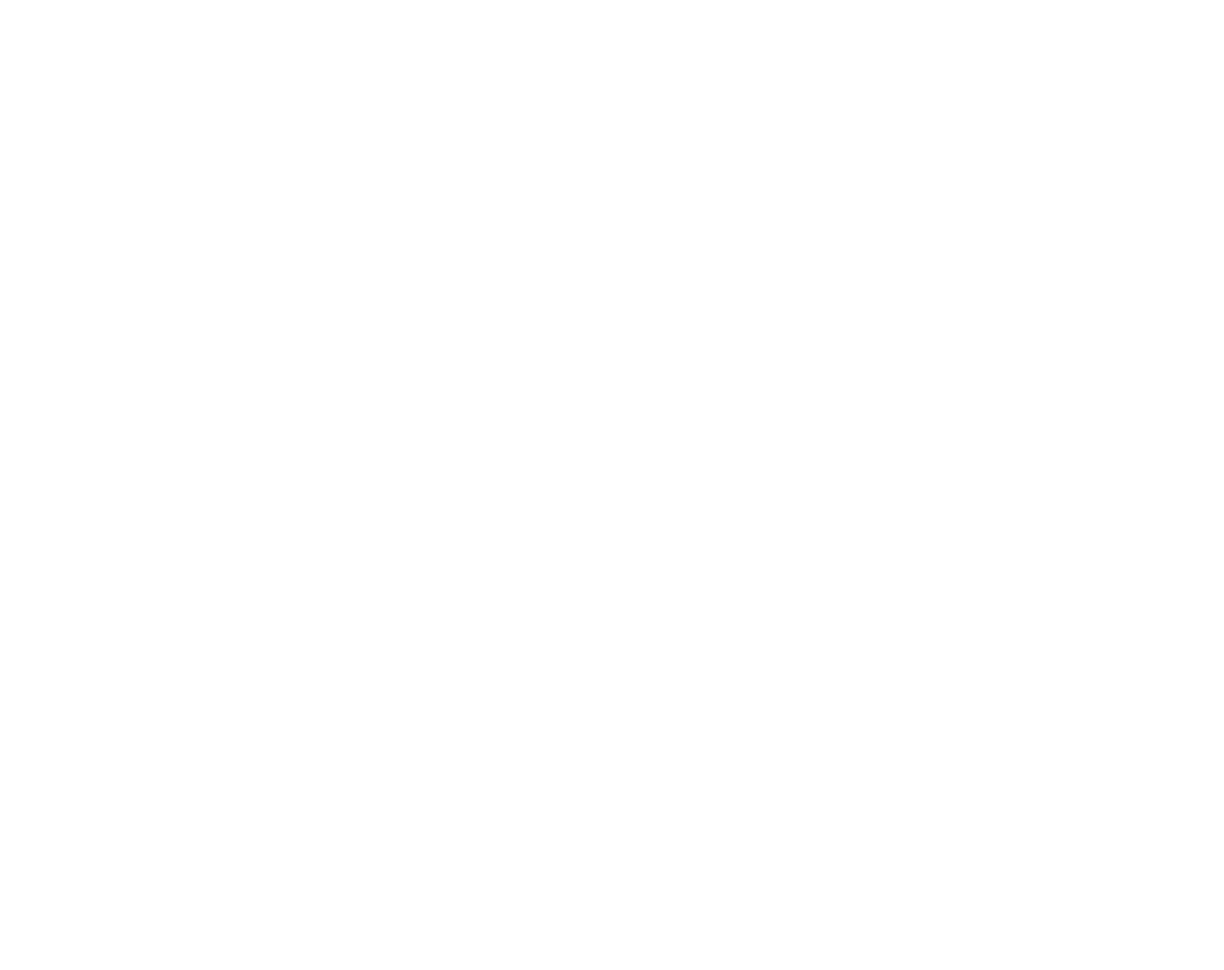
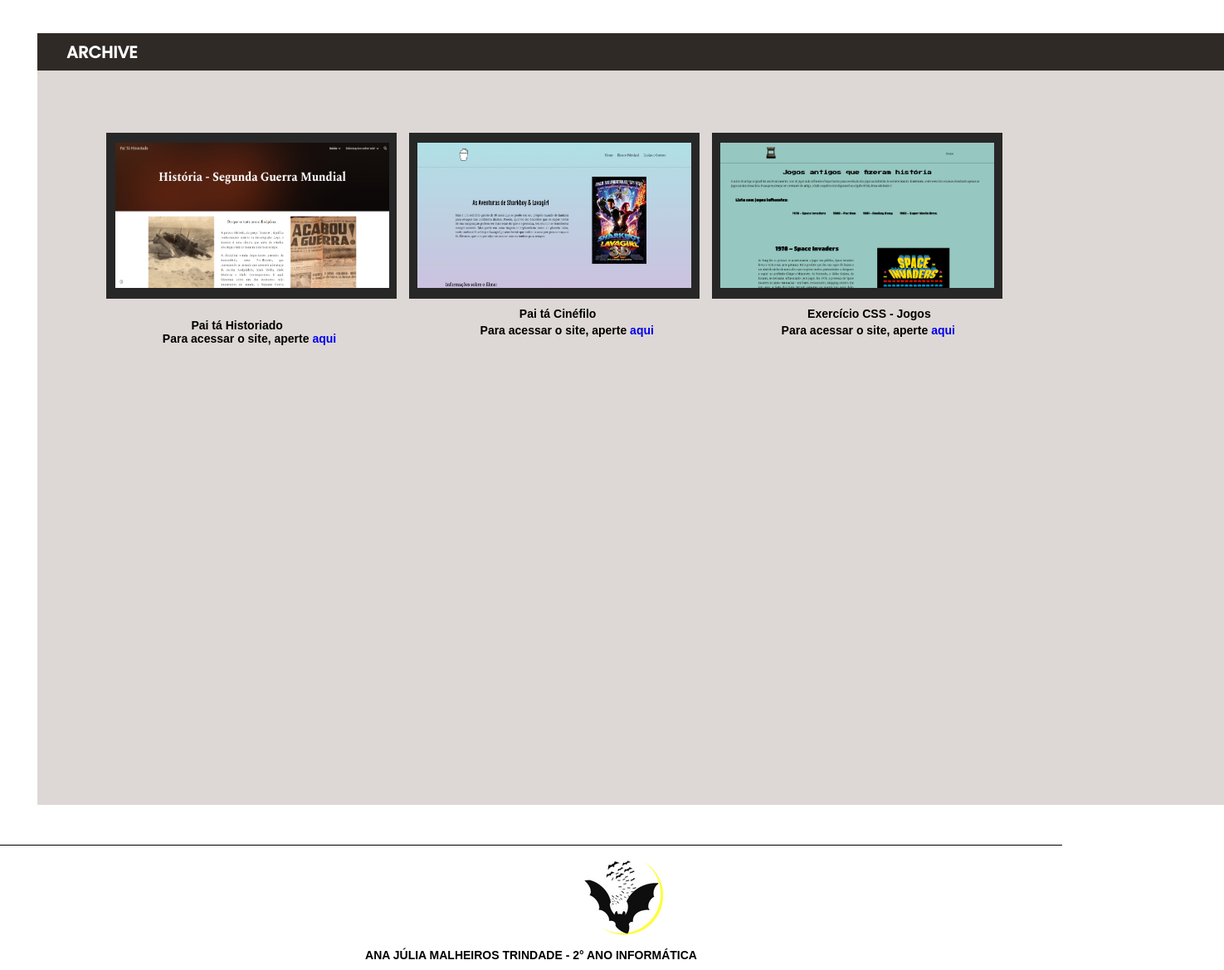
Before and after one commit to anajuliamt/P-gina-Pessoal, a plain HTML site: page projetos.html in a window 1280 px wide. Shown: the whole page at 83% size, 1475 px wide, since content can reach past the window. Before the commit the page ends 800 px from the top, so only its background shows below. Drawn offline with Linux system fonts and the light colour scheme; a web font is replaced by a local one.

Commit message:
Add files via upload

```diff
--- /dev/null
+++ b/index.css
@@ -0,0 +1,208 @@
+@import url('https://fonts.googleapis.com/css2?family=Poppins:wght@500&display=swap');
+@import url('https://fonts.googleapis.com/css2?family=Signika+Negative:wght@500&display=swap');
+
+* {
+    margin: 0;
+    padding: 0;
+    box-sizing: border-box;
+    text-decoration: none;
+}
+
+body {
+    font-size: 100%;
+    width: 100%;
+    height: 100vh;
+    margin-bottom: 50px;
+    background-image: url();
+}
+
+.conteudo-quadrado {
+    margin-top: 40px;
+    margin-left: 45px;
+    width: 1430px;
+	height: 930px;
+	background-color: #DDD8D5;
+}
+
+.conteudo-quadrado-cabecalho {
+    width: 1430px;
+	height: 45px;
+	background-color:#302A27;
+}
+
+.conteudo-quadrado-cabecalho-titulo {
+    padding-top: 8px;
+    padding-left: 35px;
+    font-family: 'Poppins', sans-serif;
+    font-size: 20px;
+    color: white;
+}
+
+.link-cabecalho-titulo {
+    color: white;
+}
+
+.conteudo-quadrado-frase {
+    font-family: 'Signika Negative', sans-serif;
+    font-size: 18px;
+    position: absolute;
+    top: 23%;
+    left: 52%;
+}
+
+.conteudo-quadrado-imagem-mirrorball {
+    position: absolute;
+    top: 27.9%;
+    left: 46.3%;
+}
+
+.conteudo-quadrado-imagem {
+    border-radius: 460px;
+    height: 220px;
+    width: 220px;
+    position: absolute;
+    top: 22%;
+    left: 16%;
+}
+
+.conteudo-quadrado-nome {
+    font-size: 22px;
+    position: absolute;
+    top: 53%;
+    left: 17.9%;
+    color: black;
+    font-family: 'Signika Negative', sans-serif;
+}
+
+.conteudo-quadrado-pronome {
+    font-size: 17px;
+    position: absolute;
+    top: 57%;
+    left: 21%;
+    color: black;
+    font-family: 'Signika Negative', sans-serif;
+    font-size: 15px;
+}
+
+.conteudo-quadrado-idade {
+    position: absolute;
+    top: 60%;
+    left: 20%;
+    color: black;
+    font-family: 'Signika Negative', sans-serif;
+    font-size: 14px;
+}
+
+.conteudo-quadrado-texto {
+    margin-top: 15px;
+    position: absolute;
+    top: 61%;
+    left: 13.5%;
+    color: black;
+    font-family: 'Signika Negative', sans-serif;
+}
+
+.conteudo-quadrado-interesses {
+    border-radius: 8px;
+    width: 287px;
+	height: 30px;
+    background-color: #ADA192;
+    position: absolute;
+    top: 69%;
+    left: 13.3%;
+}
+
+.conteudo-quadrado-interesses-titulo {
+    padding-top: 6.5px;
+    text-align: center;
+    color: black;
+    font-family: 'Signika Negative', sans-serif;
+    font-size: 13px;
+}
+
+.conteudo-quadrado-retangulos-1{
+    border-radius: 8px;
+    width: 400px;
+	height: 45px;
+	background-color: #ADA192;
+    margin-top: 30px;
+    position: absolute;
+    top: 80%;
+    left: 36.9%;
+}
+
+.conteudo-quadrado-retangulos-titulo {
+    padding-top: 15px;
+    text-align: center;
+    color: black;
+    font-family: 'Signika Negative', sans-serif;
+    font-size: 14px;
+}
+
+.conteudo-quadrado-retangulos-2 {
+    border-radius: 8px;
+    width: 400px;
+	height: 45px;
+	background-color: #ADA192;
+    margin-top: 30px;
+    position: absolute;
+    top: 87%;
+    left: 36.9%;
+}
+
+.conteudo-quadrado-retangulos-3 {
+    border-radius: 8px;
+    width: 400px;
+	height: 45px;
+	background-color: #ADA192;
+    margin-top: 30px;
+    position: absolute;
+    top: 94%;
+    left: 36.9%;
+}
+
+.conteudo-quadrado-retangulos-4 {
+    border-radius: 8px;
+    width: 400px;
+	height: 45px;
+	background-color: #ADA192;
+    margin-top: 30px;
+    position: absolute;
+    top: 101%;
+    left: 36.9%;
+}
+
+.conteudo-quadrado-retangulos-5 {
+    border-radius: 8px;
+    width: 400px;
+	height: 45px;
+	background-color: #ADA192;
+    margin-top: 30px;
+    position: absolute;
+    top: 108%;
+    left: 36.9%;
+}
+
+a {
+    color: #000000;
+}
+
+.rodape {
+    margin-top: 48px;
+    border-top: 0.4px solid #000000;
+    width: 100%px;
+}
+
+.rodape-imagem {
+    margin-top: 10px;
+    margin-left: 700px;
+}
+
+.texto-rodape {
+    margin-top: 10px;
+    padding-bottom: 10px;
+    text-align: center;
+    color: black;
+    font-family: 'Signika Negative', sans-serif;
+    font-size: 14px;
+}
--- a/index.html
+++ b/index.html
@@ -4,9 +4,9 @@
     <meta charset="UTF-8">
     <meta http-equiv="X-UA-Compatible" content="IE=edge">
     <meta name="viewport" content="width=device-width, initial-scale=1.0">
-    <title>Página Pessoal</title>
+    <title>ARCH!VE</title>
 
-    <link href="style.css" rel="stylesheet">
+    <link href="index.css" rel="stylesheet">
 </head>
 <body>
     <main class="conteudo">
--- /dev/null
+++ b/projetos.css
@@ -0,0 +1,147 @@
+@import url('https://fonts.googleapis.com/css2?family=Poppins:wght@500&display=swap');
+@import url('https://fonts.googleapis.com/css2?family=Signika+Negative:wght@500&display=swap');
+
+* {
+    margin: 0;
+    padding: 0;
+    box-sizing: border-box;
+    text-decoration: none;
+}
+
+body {
+    font-size: 100%;
+    width: 100%;
+    height: 100vh;
+    margin-bottom: 50px;
+    background-image: url();
+}
+
+.conteudo-quadrado {
+    margin-top: 40px;
+    margin-left: 45px;
+    width: 1430px;
+	height: 930px;
+	background-color: #DDD8D5;
+}
+
+.conteudo-quadrado-cabecalho {
+    width: 1430px;
+	height: 45px;
+	background-color:#302A27;
+}
+
+.conteudo-quadrado-cabecalho-titulo {
+    padding-top: 8px;
+    padding-left: 35px;
+    font-family: 'Poppins', sans-serif;
+    font-size: 20px;
+    color: white;
+}
+
+.link-cabecalho-titulo {
+    color: white;
+}
+
+.historiado {
+    width: 350px;
+	height: 200px;
+	background-color: #272727;
+    position: absolute;
+    top: 20%;
+    left: 10%;
+}
+
+.historiado-titulo {
+    font-family: 'Signika Negative', sans-serif;
+    font-size: 14px;
+    position: absolute;
+    top: 48%;
+    left: 18%;
+}
+
+.historiado-link {
+    font-family: 'Signika Negative', sans-serif;
+    font-size: 14px;
+    position: absolute;
+    top: 50%;
+    left: 15.3%;
+}
+
+.cinefilo {
+    width: 350px;
+	height: 200px;
+	background-color: #272727;
+    position: absolute;
+    top: 20%;
+    left: 38.5%;
+}
+
+.cinefilo-titulo {
+    font-family: 'Signika Negative', sans-serif;
+    font-size: 14px;
+    position: absolute;
+    top: 105%;
+    left: 38%;
+}
+
+.cinefilo-link {
+    font-family: 'Signika Negative', sans-serif;
+    font-size: 14px;
+    position: absolute;
+    top: 115%;
+    left: 24.5%;
+}
+
+.exercicio {
+    width: 350px;
+	height: 200px;
+	background-color: #272727;
+    position: absolute;
+    top: 20%;
+    left: 67%;
+}
+
+.exercicio-titulo {
+    font-family: 'Signika Negative', sans-serif;
+    font-size: 14px;
+    position: absolute;
+    top: 105%;
+    left: 33%;
+}
+
+.exercicio-link {
+    font-family: 'Signika Negative', sans-serif;
+    font-size: 14px;
+    position: absolute;
+    top: 115%;
+    left: 24%;
+}
+
+.imagem {
+    width: 330px;
+	height: 175px;
+    position: absolute;
+    top: 6%;
+    left: 3%;
+}
+
+.rodape {
+    margin-top: 48px;
+    border-top: 0.4px solid #000000;
+    width: 100%px;
+    background-color: white;
+}
+
+.rodape-imagem {
+    margin-top: 10px;
+    margin-left: 700px;
+}
+
+.texto-rodape {
+    margin-top: 10px;
+    padding-bottom: 10px;
+    text-align: center;
+    color: black;
+    font-family: 'Signika Negative', sans-serif;
+    font-size: 14px;
+}
--- a/projetos.html
+++ b/projetos.html
@@ -0,0 +1,45 @@
+<!DOCTYPE html>
+<html lang="en">
+<head>
+    <meta charset="UTF-8">
+    <meta http-equiv="X-UA-Compatible" content="IE=edge">
+    <meta name="viewport" content="width=device-width, initial-scale=1.0">
+    <title>ARCH!VE</title>
+
+    <link href="projetos.css" rel="stylesheet">
+</head>
+<body>
+    <main class="conteudo">
+        <section class="conteudo-quadrado">
+            <div class="conteudo-quadrado-cabecalho">
+                <h5 class="conteudo-quadrado-cabecalho-titulo"><a class="link-cabecalho-titulo" href="index.html">ARCHIVE</a></h5>
+            </div>
+
+            <div class="historiado">
+                <img class="imagem" src="imgs/historiado.png" alt="Imagem Pai tá Historiado">
+            </div>
+
+            <h6 class="historiado-titulo">Pai tá Historiado</h6>
+            <h6 class="historiado-link">Para acessar o site, aperte <a href="https://sites.google.com/estudante.iftm.edu.br/paitahistoriado/in%C3%ADcio?authuser=0">aqui</a></h6>
+
+            <div class="cinefilo">
+                <img class="imagem" src="imgs/cinefilo.jfif" alt="Imagem Pai tá Cinéfilo">
+
+                <h6 class="cinefilo-titulo">Pai tá Cinéfilo</h6>
+                <h6 class="cinefilo-link">Para acessar o site, aperte <a href="https://anajuliamt.github.io/Trabalho-Site/">aqui</a></h6>
+            </div>
+
+            <div class="exercicio">
+                <img class="imagem" src="imgs/exercício.png" alt="Imagem Exercício CSS - Jogos">
+
+                <h6 class="exercicio-titulo">Exercício CSS - Jogos</h6>
+                <h6 class="exercicio-link">Para acessar o site, aperte <a href="https://anajuliamt.github.io/Exercicio-CSS/">aqui</a></h6>
+            </div>
+        </section>
+    </main>
+
+    <footer class="rodape">
+        <img class="rodape-imagem" src="imgs/logo.png" alt="Imagem logo">
+        <h5 class = "texto-rodape">ANA JÚLIA MALHEIROS TRINDADE - 2° ANO INFORMÁTICA</h5>
+    </footer>
+</body>
```
Also changed, not shown: interesses.css (+25 -8 lines), interesses.html (+10 -1 lines), imgs/cinefilo.jfif (added), imgs/exercício.png (added), imgs/historiado.png (added), imgs/icone.png (added).
